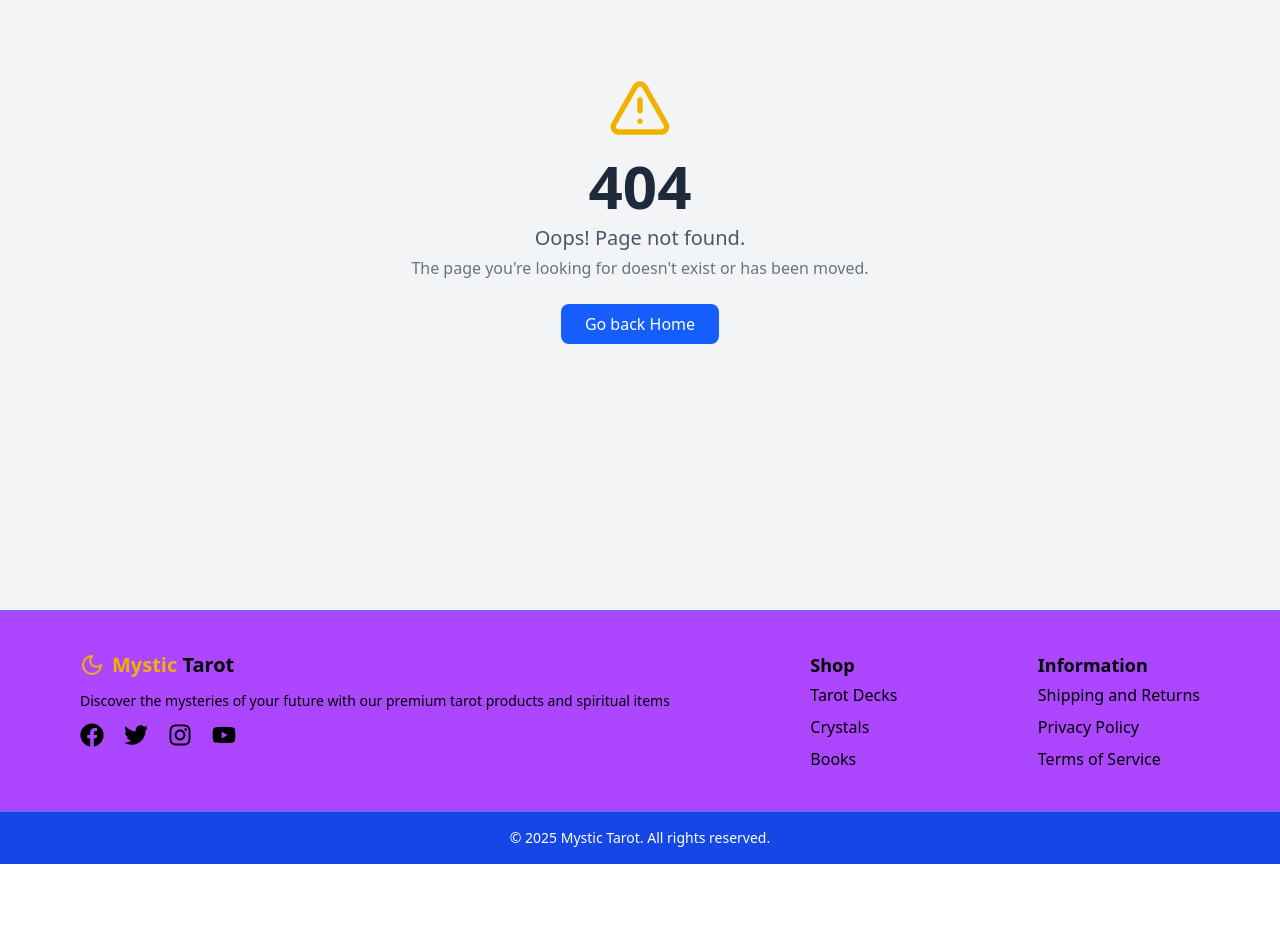
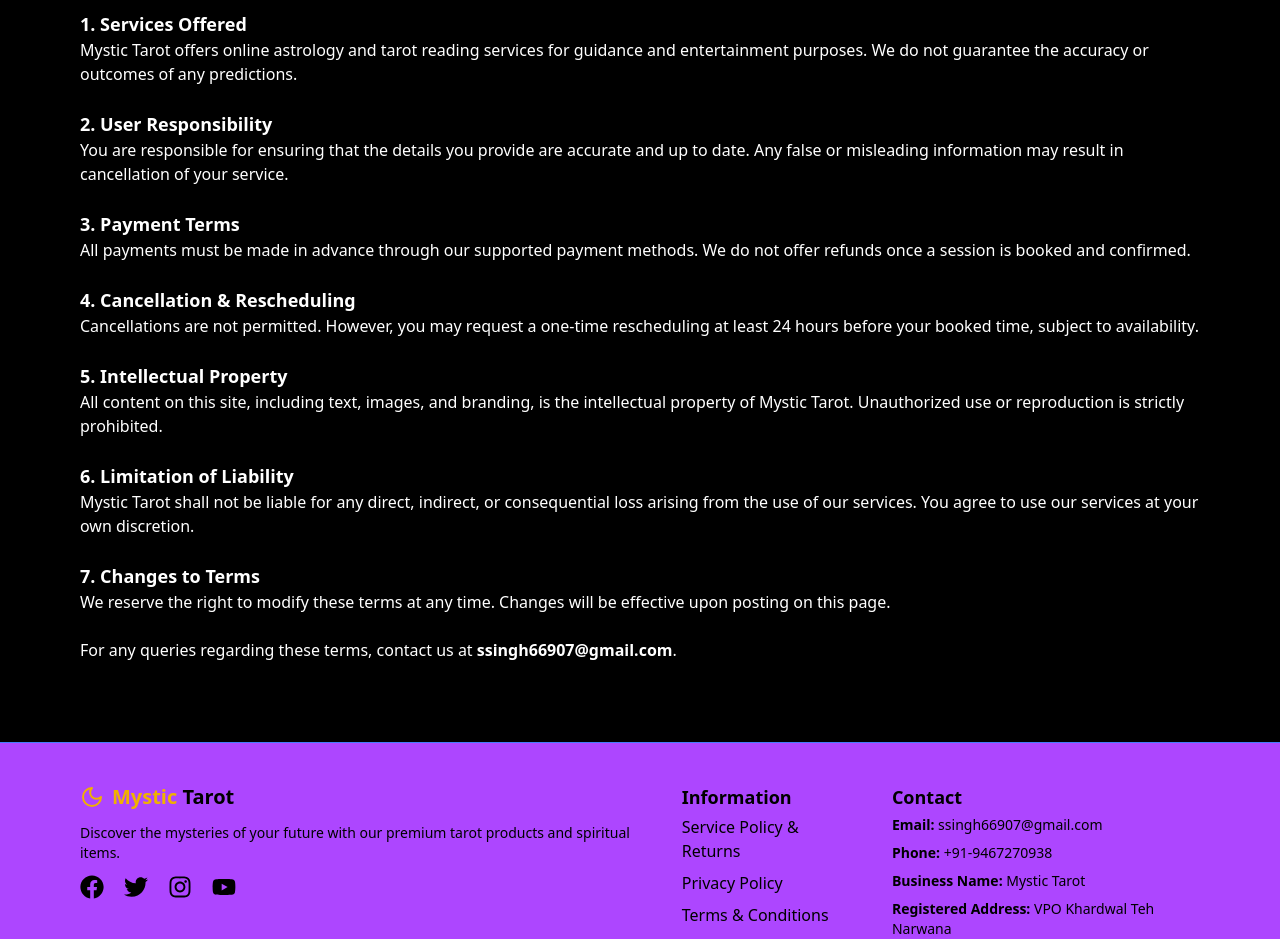
Before and after one commit to ankit-sikarwar-001/TarrotReading, a React (Vite) app in the folder client/: page /terms-and-conditions in a window 1280 px wide. Shown: the part 240-1179 px from the top of the page. Before the commit the page ends 1104 px from the top, so only its background shows below. Built offline with nearby package versions, Linux system fonts and the light colour scheme; no server answers.

Commit message:
some policies and payment page

```diff
--- a/client/src/App.jsx
+++ b/client/src/App.jsx
@@ -12,6 +12,10 @@
 import ProtectedRoute from './components/ProtectedRoute';
 import ProductDetail from './pages/ProductDetail'
 import NotFound from './pages/NotFound'
+import RefundAndCancellation from './pages/RefundAndCancellation'
+import TermsAndConditions from './pages/TermsAndConditions'
+import PrivacyPolicy from './pages/PrivacyPolicy'
+import ServicePolicyAndReturns from './pages/ServicePolicyAndReturns'
 
 const App = () => {
   const [menuOpen, setMenuOpen] = useState(false)
@@ -42,6 +46,10 @@
         <Route path='/checkout' element={<CheckoutPage />} />
         <Route path="/add-product" element={<ProductForm />} />
         <Route path="*" element={<NotFound />} />
+        <Route path="/refund-and-cancellation" element={<RefundAndCancellation />} />
+        <Route path="/terms-and-conditions" element={<TermsAndConditions />} />
+        <Route path="/privacy-policy" element={<PrivacyPolicy />} />
+        <Route path="/service-policy-and-returns" element={<ServicePolicyAndReturns />} />
 
       </Routes>
 
--- a/client/src/components/Cards.jsx
+++ b/client/src/components/Cards.jsx
@@ -114,7 +114,7 @@
 
               <div className="flex justify-between items-center">
                 <span className="text-yellow-400 font-bold text-base">
-                  ₹{product.price}
+                  ${product.price}
                 </span>
                 <button
                   onClick={(e) => handleToCart(e, product._id)}
--- a/client/src/components/CartItem.jsx
+++ b/client/src/components/CartItem.jsx
@@ -58,7 +58,7 @@
         {/* Price & Quantity */}
         <div className="flex flex-col sm:items-end gap-2">
           <p className="font-semibold text-gray-700">
-            ₹{(cartItem.price * quantity).toFixed(2)}
+            ${(cartItem.price * quantity).toFixed(2)}
           </p>
 
           <div className="flex items-center gap-2">
--- a/client/src/components/Footer.jsx
+++ b/client/src/components/Footer.jsx
@@ -1,6 +1,7 @@
 import React from 'react';
 import { MoonIcon } from 'lucide-react';
 import { FaTwitter, FaInstagram, FaFacebook, FaYoutube } from 'react-icons/fa';
+import { Link } from 'react-router-dom';
 
 const Footer = () => {
   return (
@@ -9,7 +10,7 @@
 
       <div className="bg-purple-500 text-black py-10 px-6 md:px-20 flex flex-col md:flex-row justify-between gap-10">
 
-        {/* Logo */}
+        {/* Logo & About */}
         <div className="space-y-3">
           <div className="flex items-center gap-2 text-xl font-bold">
             <MoonIcon size={24} className="text-yellow-500" />
@@ -17,32 +18,42 @@
               <span className="text-yellow-500">Mystic</span> Tarot
             </h1>
           </div>
-          <p className="text-sm">Discover the mysteries of your future with our premium tarot products and spiritual items</p>
+          <p className="text-sm">
+            Discover the mysteries of your future with our premium tarot products and spiritual items.
+          </p>
           <div className='flex gap-5'>
-<FaFacebook size={24} />
-<FaTwitter size={24} />
-<FaInstagram  size={24}/>
-<FaYoutube size={24}  />
+            <FaFacebook size={24} />
+            <FaTwitter size={24} />
+            <FaInstagram size={24} />
+            <FaYoutube size={24} />
           </div>
         </div>
 
         {/* Shop Section */}
-        <div className="space-y-2">
+        {/* <div className="space-y-2">
           <h2 className="text-lg font-semibold mb-1">Shop</h2>
           <p>Tarot Decks</p>
           <p>Crystals</p>
           <p>Books</p>
+        </div> */}
+
+        {/* Legal Pages & Info */}
+        <div className="space-y-2">
+          <h2 className="text-lg font-semibold mb-1">Information</h2>
+          <Link to="/service-policy-and-returns" className="block hover:underline">Service Policy & Returns</Link>
+          <Link to="/privacy-policy" className="block hover:underline">Privacy Policy</Link>
+          <Link to="/terms-and-conditions" className="block hover:underline">Terms & Conditions</Link>
+          <Link to="/refund-and-cancellation" className="block hover:underline">Refund & Cancellation</Link>
         </div>
 
-        {/* Information Section */}
-        <div className="space-y-2">
-          <h2 className="text-lg font-semibold mb-1">Information</h2>
-          <p>Shipping and Returns</p>
-          <p>Privacy Policy</p>
-          <p>Terms of Service</p>
+        {/* Contact & Legal */}
+        <div className="space-y-2 text-sm">
+          <h2 className="text-lg font-semibold mb-1">Contact</h2>
+          <p><strong>Email:</strong> ssingh66907@gmail.com</p>
+          <p><strong>Phone:</strong> +91-9467270938</p>
+          <p><strong>Business Name:</strong> Mystic Tarot</p>
+          <p><strong>Registered Address:</strong> VPO Khardwal Teh Narwana <br />126116, District Jind , Haryana</p>
         </div>
-
-
       </div>
 
       <hr className="border-white opacity-20" />
--- a/client/src/pages/CheckOut.jsx
+++ b/client/src/pages/CheckOut.jsx
@@ -39,6 +39,13 @@
         return;
       }
 
+      // email validation
+      const emailRegex = /^[^\s@]+@[^\s@]+\.[^\s@]+$/;
+      if (!emailRegex.test(email)) {
+        toast.error("Please enter a valid email address.");
+        return;
+      }
+
       const paymentData = await handlePayment(backendUrl, totalPrice);
 
 
@@ -59,12 +66,12 @@
       let message = `${orderData.message}\n\nOrder Summary:\n`;
 
       orderData.products.forEach((item, index) => {
-        message += `${index + 1}. ${item.title} - ₹${item.price} x ${
+        message += `${index + 1}. ${item.title} - $${item.price} x ${
           item.quantity
         }\n`;
       });
 
-      message += `\nTotal Buy: ${orderData.totalbuy}\nTotal Price: ₹${orderData.totalPrice}`;
+      message += `\nTotal Buy: ${orderData.totalbuy}\nTotal Price: $${orderData.totalPrice}`;
 
       const whatsappLink = `https://wa.me/91${
         import.meta.env.VITE_MO
@@ -203,7 +210,7 @@
           <div className="mb-4">
             <div className="flex justify-between font-bold mb-6">
               <p>Total Price:</p>
-              <p>₹{totalPrice}</p>
+              <p>${totalPrice}</p>
             </div>
             <button
               onClick={placeOrder}
--- /dev/null
+++ b/client/src/pages/PrivacyPolicy.jsx
@@ -0,0 +1,54 @@
+// src/pages/PrivacyPolicy.jsx
+import React from 'react';
+
+const PrivacyPolicy = () => {
+    return (
+        <div className="p-6 md:p-20 text-white">
+            <h1 className="text-2xl font-bold mb-4">Privacy Policy</h1>
+            <p>
+                At Mystic Tarot, we respect your privacy and are committed to protecting your personal information. This Privacy Policy explains how we collect, use, and safeguard your data.
+            </p>
+
+            <h2 className="mt-6 text-lg font-semibold">1. Information We Collect</h2>
+            <p>
+                We collect personal details such as name, email address, phone number, and payment information when you use our services or contact us.
+            </p>
+
+            <h2 className="mt-6 text-lg font-semibold">2. Use of Information</h2>
+            <p>
+                Your information is used to deliver services, process transactions, respond to queries, and improve our offerings.
+            </p>
+
+            <h2 className="mt-6 text-lg font-semibold">3. Data Protection</h2>
+            <p>
+                We implement standard security measures to protect your data. However, no method of transmission over the internet is 100% secure.
+            </p>
+
+            <h2 className="mt-6 text-lg font-semibold">4. Sharing of Data</h2>
+            <p>
+                We do not sell or rent your personal data to third parties. Your data may be shared with trusted payment partners (e.g., Razorpay) only to process transactions.
+            </p>
+
+            <h2 className="mt-6 text-lg font-semibold">5. Cookies</h2>
+            <p>
+                Our website may use cookies to enhance your browsing experience and for analytical purposes.
+            </p>
+
+            <h2 className="mt-6 text-lg font-semibold">6. Your Consent</h2>
+            <p>
+                By using our site, you consent to our privacy policy.
+            </p>
+
+            <h2 className="mt-6 text-lg font-semibold">7. Changes to Policy</h2>
+            <p>
+                We may update this policy from time to time. Changes will be posted on this page.
+            </p>
+
+            <p className="mt-6">
+                For any concerns, contact us at <strong>ssingh66907@gmail.com</strong>.
+            </p>
+        </div>
+    );
+};
+
+export default PrivacyPolicy;
--- a/client/src/pages/ProductDetail.jsx
+++ b/client/src/pages/ProductDetail.jsx
@@ -54,7 +54,7 @@
 
           {/* Price */}
           <p className="text-2xl font-semibold text-yellow-400">
-            ₹{product.price}
+            ${product.price}
           </p>
 
           {/* Stock */}
--- /dev/null
+++ b/client/src/pages/RefundAndCancellation.jsx
@@ -0,0 +1,20 @@
+// src/pages/RefundAndCancellation.jsx
+import React from 'react';
+
+const RefundAndCancellation = () => {
+    console.log("hello refund")
+    return (
+        <div className="p-6 md:p-20 text-white">
+            <h1 className="text-2xl font-bold mb-4">Refund & Cancellation Policy</h1>
+            <p>
+                Thank you for choosing Mystic Tarot. Please note that our services are based on spiritual consultation and guidance, which are personalized and non-tangible in nature.
+            </p>
+            <p className="mt-2">
+                Therefore, once a session is booked or a product is purchased, we do not offer any refunds or cancellations under any circumstances. We request our users to read the service details carefully before making a purchase.
+            </p>
+            <p className="mt-2">If you have any questions, feel free to reach out to us at <strong>ssingh66907@gmail.com</strong>.</p>
+        </div>
+    );
+};
+
+export default RefundAndCancellation;
--- /dev/null
+++ b/client/src/pages/ServicePolicyAndReturns.jsx
@@ -0,0 +1,37 @@
+// src/pages/ServicePolicyAndReturns.jsx
+import React from 'react';
+
+const ServicePolicyAndReturns = () => {
+    return (
+        <div className="p-6 md:p-20 text-white">
+            <h1 className="text-2xl font-bold mb-4">Service Policy & Returns</h1>
+
+            <h2 className="text-lg font-semibold mt-6">Nature of Service</h2>
+            <p>
+                Mystic Tarot provides astrology and tarot consultation services. These are time-based and skill-based services delivered either online or over a communication medium agreed upon during booking.
+            </p>
+
+            <h2 className="text-lg font-semibold mt-6">Delivery of Services</h2>
+            <p>
+                All sessions are scheduled after successful payment. You'll receive a confirmation with the date and time of your consultation. Please ensure your contact details are accurate during booking.
+            </p>
+
+            <h2 className="text-lg font-semibold mt-6">Returns and Refunds</h2>
+            <p>
+                Since our offerings are consultancy services, we do not entertain any return or refund requests once a booking is confirmed. Please read all information carefully before making a purchase.
+            </p>
+
+            <h2 className="text-lg font-semibold mt-6">Rescheduling</h2>
+            <p>
+                In case you wish to reschedule your session, please contact us at <strong>ssingh66907@gmail.com</strong> at least 24 hours in advance. Rescheduling is allowed once per booking and subject to availability.
+            </p>
+
+            <h2 className="text-lg font-semibold mt-6">Need Help?</h2>
+            <p>
+                For any questions or concerns, please email us at <strong>ssingh66907@gmail.com</strong> or call <strong>+91-9467270938</strong>.
+            </p>
+        </div>
+    );
+};
+
+export default ServicePolicyAndReturns;
--- /dev/null
+++ b/client/src/pages/TermsAndConditions.jsx
@@ -0,0 +1,55 @@
+// src/pages/TermsAndConditions.jsx
+import React from 'react';
+
+const TermsAndConditions = () => {
+    return (
+        <div className="p-6 md:p-20 text-white">
+            <h1 className="text-2xl font-bold mb-4">Terms and Conditions</h1>
+
+            <p>
+                Welcome to Mystic Tarot. By accessing our website and using our services, you agree to comply with the following terms and conditions. Please read them carefully.
+            </p>
+
+            <h2 className="text-lg font-semibold mt-6">1. Services Offered</h2>
+            <p>
+                Mystic Tarot offers online astrology and tarot reading services for guidance and entertainment purposes. We do not guarantee the accuracy or outcomes of any predictions.
+            </p>
+
+            <h2 className="text-lg font-semibold mt-6">2. User Responsibility</h2>
+            <p>
+                You are responsible for ensuring that the details you provide are accurate and up to date. Any false or misleading information may result in cancellation of your service.
+            </p>
+
+            <h2 className="text-lg font-semibold mt-6">3. Payment Terms</h2>
+            <p>
+                All payments must be made in advance through our supported payment methods. We do not offer refunds once a session is booked and confirmed.
+            </p>
+
+            <h2 className="text-lg font-semibold mt-6">4. Cancellation & Rescheduling</h2>
+            <p>
+                Cancellations are not permitted. However, you may request a one-time rescheduling at least 24 hours before your booked time, subject to availability.
+            </p>
+
+            <h2 className="text-lg font-semibold mt-6">5. Intellectual Property</h2>
+            <p>
+                All content on this site, including text, images, and branding, is the intellectual property of Mystic Tarot. Unauthorized use or reproduction is strictly prohibited.
+            </p>
+
+            <h2 className="text-lg font-semibold mt-6">6. Limitation of Liability</h2>
+            <p>
+                Mystic Tarot shall not be liable for any direct, indirect, or consequential loss arising from the use of our services. You agree to use our services at your own discretion.
+            </p>
+
+            <h2 className="text-lg font-semibold mt-6">7. Changes to Terms</h2>
+            <p>
+                We reserve the right to modify these terms at any time. Changes will be effective upon posting on this page.
+            </p>
+
+            <p className="mt-6">
+                For any queries regarding these terms, contact us at <strong>ssingh66907@gmail.com</strong>.
+            </p>
+        </div>
+    );
+};
+
+export default TermsAndConditions;
--- a/client/src/utils/PaymentService.jsx
+++ b/client/src/utils/PaymentService.jsx
@@ -28,7 +28,7 @@
     try {
       const { data } = await axios.post(`${backendUrl}/api/pay/create-order`, {
         amount: totalPrice * 100,
-        currency: "INR",
+        currency: "USD",
       });
 
       const options = {
@@ -61,9 +61,9 @@
           }
         },
         prefill: {
-          name: "John Doe",
-          email: "johndoe@example.com",
-          contact: "9876543210",
+          name: "Sukhdev",
+          email: "ssingh66907@gmail.com",
+          contact: "9467270938",
         },
         theme: { color: "#3399cc" },
         modal: {
```
